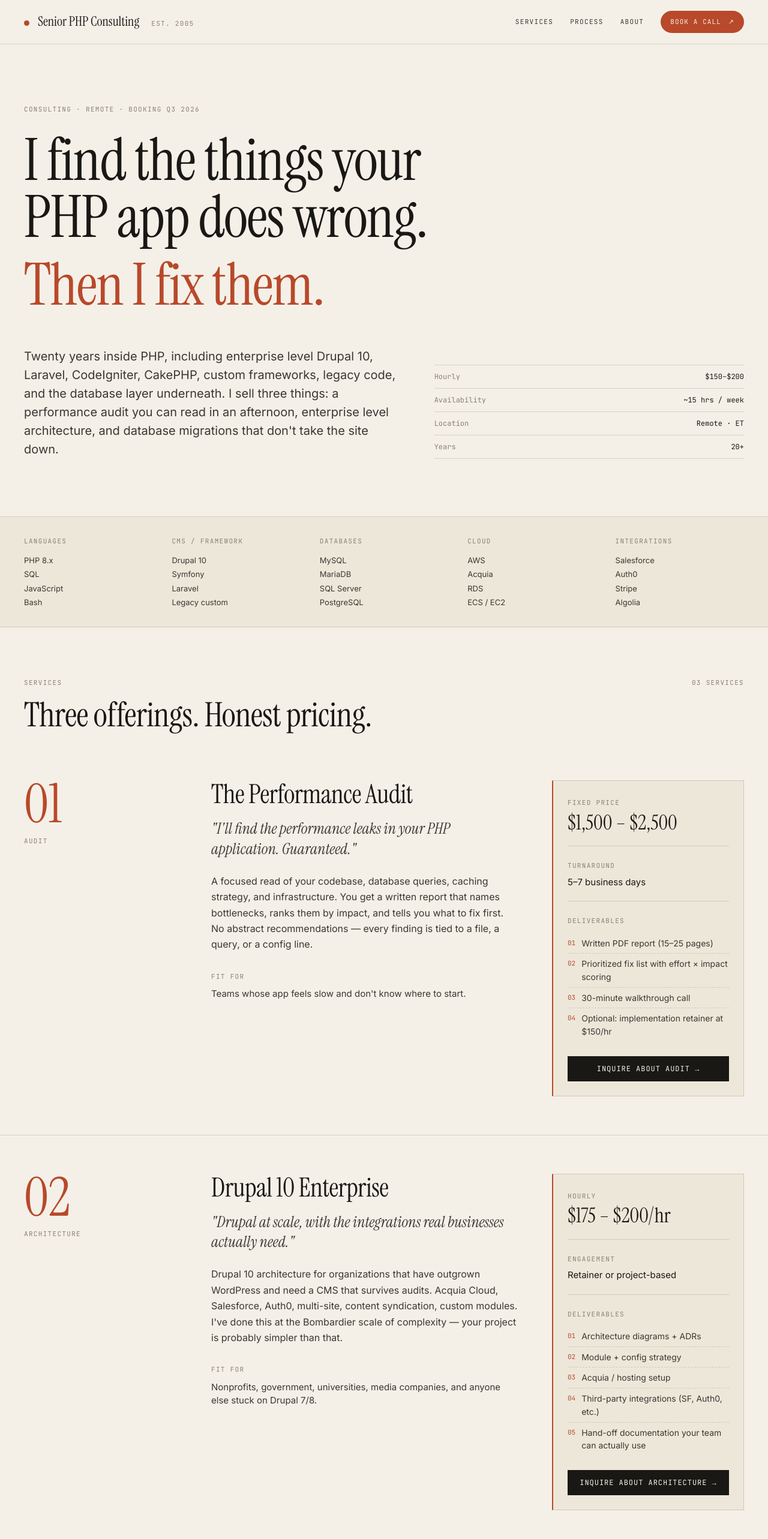
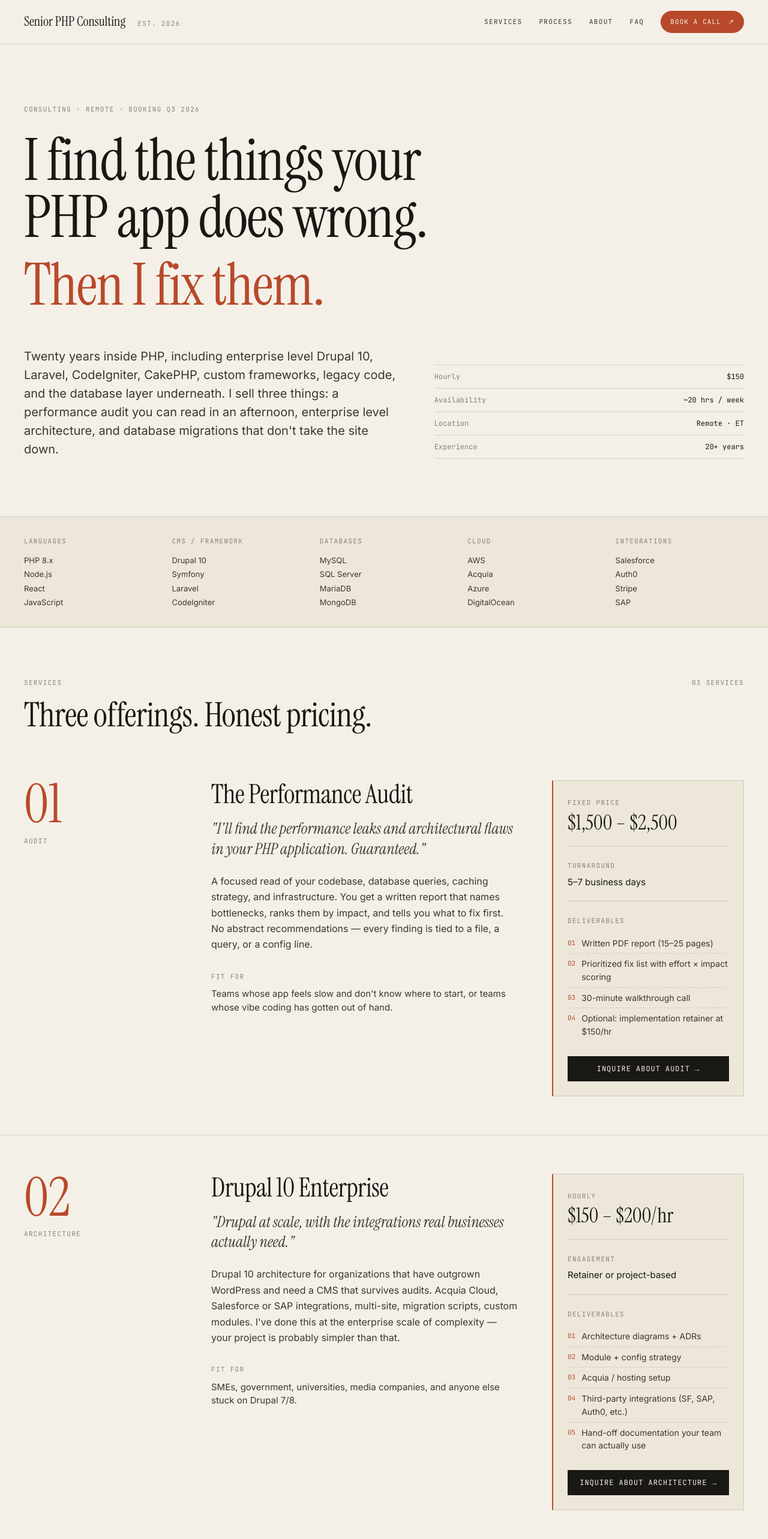
Before and after one commit to asrarca/phpconsult, a React (Vite) app: page / in a window 1280 px wide. Shown: the top 2566 px of the page at 60% size. Built offline with nearby package versions, Linux system fonts and the light colour scheme.

Commit message:
Some text tweaks.

```diff
--- a/src/components/Contact.jsx
+++ b/src/components/Contact.jsx
@@ -4,7 +4,7 @@ import { CONTACT_QUOTE } from '../data/index.js';
 
 export default function Contact({ accent }) {
   const [copied, setCopied] = useState(false);
-  const email = "hello@example.dev";
+  const email = "asrar.ca@gmail.com";
   const copy = () => {
     navigator.clipboard?.writeText(email);
     setCopied(true);
--- a/src/components/FAQ.jsx
+++ b/src/components/FAQ.jsx
@@ -5,7 +5,7 @@ import { FAQS } from '../data/index.js';
 export default function FAQ() {
   const [open, setOpen] = useState(0);
   return (
-    <section className="py-16 lg:py-24 border-b border-rule">
+    <section id="faq" className="py-16 lg:py-24 border-b border-rule">
       <div className="container grid grid-cols-1 lg:grid-cols-[1fr_1.6fr] gap-12 lg:gap-20">
 
         <div>
--- a/src/components/Hero.jsx
+++ b/src/components/Hero.jsx
@@ -6,10 +6,10 @@ import { HERO_VARIANTS } from '../data/index.js';
 export default function Hero({ variant, accent }) {
   const v = HERO_VARIANTS[variant] || HERO_VARIANTS.guarantee;
   const statsRows = [
-    { label: "Hourly",       value: "$150–$200" },
-    { label: "Availability", value: "~15 hrs / week" },
+    { label: "Hourly",       value: "$150" },
+    { label: "Availability", value: "~20 hrs / week" },
     { label: "Location",     value: "Remote · ET" },
-    { label: "Years",        value: "20+" },
+    { label: "Experience",   value: "20+ years" },
   ];
 
   return (
--- a/src/components/Nav.jsx
+++ b/src/components/Nav.jsx
@@ -13,22 +13,19 @@ export default function Nav({ accent }) {
     <header
       className={`sticky top-0 z-10 bg-bg border-b border-rule transition-shadow duration-300 ${scrolled ? 'shadow-sm' : ''}`}
     >
-      <div className="container flex items-center justify-between py-[18px]">
-        <div className="flex items-baseline gap-[14px] min-w-0">
-          <span
-            className="w-[9px] h-[9px] rounded-full inline-block shrink-0"
-            style={{ background: accent }}
-          />
+      <div className="container flex items-center justify-between py-4.5">
+        <div className="flex items-baseline gap-3.5 min-w-0">
           <span className="font-serif text-[18px] sm:text-[22px] leading-none whitespace-nowrap">
             Senior PHP Consulting
           </span>
-          <MonoLabel className="text-muted ml-[6px] hidden sm:inline shrink-0">est. 2005</MonoLabel>
+          <MonoLabel className="text-muted ml-1.5 hidden sm:inline shrink-0">est. 2026</MonoLabel>
         </div>
 
         <nav className="hidden md:flex gap-7 items-center shrink-0 ml-8">
           <a href="#services" className="navlink">Services</a>
           <a href="#process"  className="navlink">Process</a>
           <a href="#about"    className="navlink">About</a>
+          <a href="#faq"      className="navlink">FAQ</a>
           <a href="#contact"  className="cta-pill" style={{ background: accent }}>
             Book a call <span className="ml-1">↗</span>
           </a>
--- a/src/components/Proof.jsx
+++ b/src/components/Proof.jsx
@@ -44,15 +44,15 @@ export default function Proof({ accent }) {
           <p className="m-0">
             I started writing PHP in 2005, before Composer, before namespaces, before most of the people in the industry now. I've shipped Drupal 7, 8, 9, and 10 at enterprise scale — most recently architecting a global site for an aerospace manufacturer with Salesforce and Auth0 integration.
           </p>
-          <p className="mt-[18px]">
+          <p className="mt-4.5">
             Earlier work includes database migration projects at a financial research firm, custom data modeling for the most complex wheel-fitment dataset in North America, and a performance optimization engagement that pulled a publisher's page speed up roughly tenfold.
           </p>
-          <p className="mt-[18px]">
+          <p className="mt-4.5">
             I'm not the cheapest. I'm the person you call when the cheap one didn't work out.
           </p>
           <div className="mt-9 grid grid-cols-3 gap-6 lg:gap-8">
-            <Stat n="1000%" l="Page-speed lift, last audit" accent={accent} />
-            <Stat n="20+"   l="Years writing PHP"           accent={accent} />
+            <Stat n="1000%" l="Performance improvement potential"   accent={accent} />
+            <Stat n="20+"   l="Years architecting PHP"           accent={accent} />
             <Stat n="∞"     l="Drupal hooks debugged"       accent={accent} />
           </div>
         </div>
--- a/src/components/StackRow.jsx
+++ b/src/components/StackRow.jsx
@@ -1,11 +1,11 @@
 import MonoLabel from './MonoLabel.jsx';
 
 const GROUPS = [
-  { label: "Languages",       items: ["PHP 8.x", "SQL", "JavaScript", "Bash"] },
-  { label: "CMS / Framework", items: ["Drupal 10", "Symfony", "Laravel", "Legacy custom"] },
-  { label: "Databases",       items: ["MySQL", "MariaDB", "SQL Server", "PostgreSQL"] },
-  { label: "Cloud",           items: ["AWS", "Acquia", "RDS", "ECS / EC2"] },
-  { label: "Integrations",    items: ["Salesforce", "Auth0", "Stripe", "Algolia"] },
+  { label: "Languages",       items: ["PHP 8.x", "Node.js", "React", "JavaScript"] },
+  { label: "CMS / Framework", items: ["Drupal 10", "Symfony", "Laravel", "CodeIgniter"] },
+  { label: "Databases",       items: ["MySQL", "SQL Server", "MariaDB", "MongoDB"] },
+  { label: "Cloud",           items: ["AWS", "Acquia", "Azure", "DigitalOcean"] },
+  { label: "Integrations",    items: ["Salesforce", "Auth0", "Stripe", "SAP"] },
 ];
 
 export default function StackRow() {
--- a/src/data/index.js
+++ b/src/data/index.js
@@ -30,7 +30,7 @@ export const SERVICES = [
     n: "01",
     tag: "Audit",
     name: "The Performance Audit",
-    lede: "I'll find the performance leaks in your PHP application. Guaranteed.",
+    lede: "I'll find the performance leaks and architectural flaws in your PHP application. Guaranteed.",
     body: "A focused read of your codebase, database queries, caching strategy, and infrastructure. You get a written report that names bottlenecks, ranks them by impact, and tells you what to fix first. No abstract recommendations — every finding is tied to a file, a query, or a config line.",
     priceLabel: "Fixed price",
     price: "$1,500 – $2,500",
@@ -42,26 +42,26 @@ export const SERVICES = [
       "30-minute walkthrough call",
       "Optional: implementation retainer at $150/hr",
     ],
-    fitFor: "Teams whose app feels slow and don't know where to start.",
+    fitFor: "Teams whose app feels slow and don't know where to start, or teams whose vibe coding has gotten out of hand.",
   },
   {
     n: "02",
     tag: "Architecture",
     name: "Drupal 10 Enterprise",
     lede: "Drupal at scale, with the integrations real businesses actually need.",
-    body: "Drupal 10 architecture for organizations that have outgrown WordPress and need a CMS that survives audits. Acquia Cloud, Salesforce, Auth0, multi-site, content syndication, custom modules. I've done this at the Bombardier scale of complexity — your project is probably simpler than that.",
+    body: "Drupal 10 architecture for organizations that have outgrown WordPress and need a CMS that survives audits. Acquia Cloud, Salesforce or SAP integrations, multi-site, migration scripts, custom modules. I've done this at the enterprise scale of complexity — your project is probably simpler than that.",
     priceLabel: "Hourly",
-    price: "$175 – $200/hr",
+    price: "$150 – $200/hr",
     timeLabel: "Engagement",
     time: "Retainer or project-based",
     deliverables: [
       "Architecture diagrams + ADRs",
       "Module + config strategy",
       "Acquia / hosting setup",
-      "Third-party integrations (SF, Auth0, etc.)",
+      "Third-party integrations (SF, SAP, Auth0, etc.)",
       "Hand-off documentation your team can actually use",
     ],
-    fitFor: "Nonprofits, government, universities, media companies, and anyone else stuck on Drupal 7/8.",
+    fitFor: "SMEs, government, universities, media companies, and anyone else stuck on Drupal 7/8.",
   },
   {
     n: "03",
@@ -101,46 +101,60 @@ export const FAQS = [
 
 export const TESTIMONIALS = [
   {
-    quote: "His code is efficient, clean, modular, comprehensive and speaks for itself. He pays attention to details whether working on the front end or back end.",
-    name: "Musab Mirza",
-    role: "Software Engineer",
-    rel: "Worked together at Fastco",
-    year: "2014",
-  },
-  {
     quote: "The dream developer. Every day, he made my job easier by delivering standards-compliant, elegant code and solutions within scope, on time and within budget — all at uncompromising levels of quality — all the time.",
     name: "Pat Yoshida, PMP",
     role: "Principal PMO Consultant, Fastco Canada",
-    rel: "Managed Asrar directly for 7 years",
+    rel: "Manager (7 years)",
     year: "2018",
+  },
+  {
+    quote: "Asrar's guidance was instrumental in shaping my ability to build scalable, maintainable solutions. His emphasis on clean code has left a lasting impact on my development approach.",
+    name: "Maria Parra-Pino",
+    role: "Senior Software Engineer",
+    rel: "Colleague (5 years)",
+    year: "2025",
   },
   {
     quote: "He architected and developed a complex publishing site using Drupal 10 on Acquia Cloud — data migration from legacy platforms, custom modules, services, APIs — all with clean, scalable code.",
     name: "Badi Haddadin",
     role: "Senior System Administrator, BCA Research",
-    rel: "Worked together 5+ years",
+    rel: "Colleague (5 years)",
     year: "2025",
   },
   {
     quote: "Sharp analytical thinking with a meticulous, forward-looking approach to programming. His ability to see the bigger picture ensures not only that current requirements are fulfilled but that future use cases are anticipated and addressed.",
     name: "Paul Chow",
     role: "Technology & Cybersecurity Leader (CISSP)",
-    rel: "Managed Asrar directly",
+    rel: "Manager (2 years)",
     year: "2025",
   },
   {
-    quote: "His deep grasp of PHP, object-oriented design and architectural principles is something I've always admired. His brutally honest (and surgically precise) PR feedback played a huge role in shaping me into the developer I am today.",
+    quote: "His deep grasp of PHP, object-oriented design and architectural principles is something I've always admired. I honestly believe he's destined for a code architect role.",
     name: "Arshdeep Singh",
     role: "Tech Lead, Full-Stack Engineering",
-    rel: "Worked together at BCA",
+    rel: "Colleague (5 years)",
     year: "2025",
   },
   {
     quote: "A strong point of view to the technical challenges and isn't afraid to speak up when he sees room for improvement. His ability to think critically and challenge assumptions is a valuable asset in fast-moving environments.",
     name: "Carlos Eduardo Souza Lopes",
     role: "CTO, NDR",
-    rel: "Managed Asrar directly",
+    rel: "Manager (3 years)",
     year: "2025",
+  },
+  {
+    quote: "Asrar is a guru, an excellent mentor and a well thought programmer. He is at his best when working under pressure. No matter how urgent and complex a situation gets, you can trust him to sort things out quickly.",
+    name: "Musab Mirza",
+    role: "Software Engineer",
+    rel: "Colleague (3 years)",
+    year: "2014",
+  },
+  {
+    quote: "His code is efficient, clean, modular, comprehensive and speaks for itself. He pays attention to details whether working on the front end or back end.",
+    name: "Musab Mirza",
+    role: "Software Engineer",
+    rel: "Colleague (3 years)",
+    year: "2014",
   },
 ];
 
@@ -151,16 +165,18 @@ export const TESTIMONIAL_LAYOUT = [
   { idx: 3, span: 7, size: "lg" },
   { idx: 4, span: 6, size: "md" },
   { idx: 5, span: 6, size: "md" },
+  { idx: 6, span: 7, size: "lg" },
+  { idx: 7, span: 5, size: "md" },
 ];
 
 export const COL_SPAN = { 5: 'lg:col-span-5', 6: 'lg:col-span-6', 7: 'lg:col-span-7' };
 
 export const PULL_QUOTE = {
-  text: "Asrar is a guru.",
-  attribution: "Musab Mirza, Software Engineer",
+  text: "Whoever knows Asrar is winning.",
+  attribution: "Francis Lacerte, Senior Software Engineer",
 };
 
 export const CONTACT_QUOTE = {
-  text: "He could always see the forest for the trees.",
+  text: "He could always see the forest for the trees which made him so valuable.",
   attribution: "Pat Yoshida, Principal PMO Consultant",
 };
--- a/src/site.jsx
+++ b/src/site.jsx
@@ -55,7 +55,7 @@ export default function App() {
       <Contact accent={accent} />
       <Footer accent={accent} />
 
-      <TweaksPanel title="Tweaks">
+      <TweaksPanel title="Tweaks" className="hidden">
         <TweakSection label="Visual">
           <TweakColor
             label="Accent"
```
